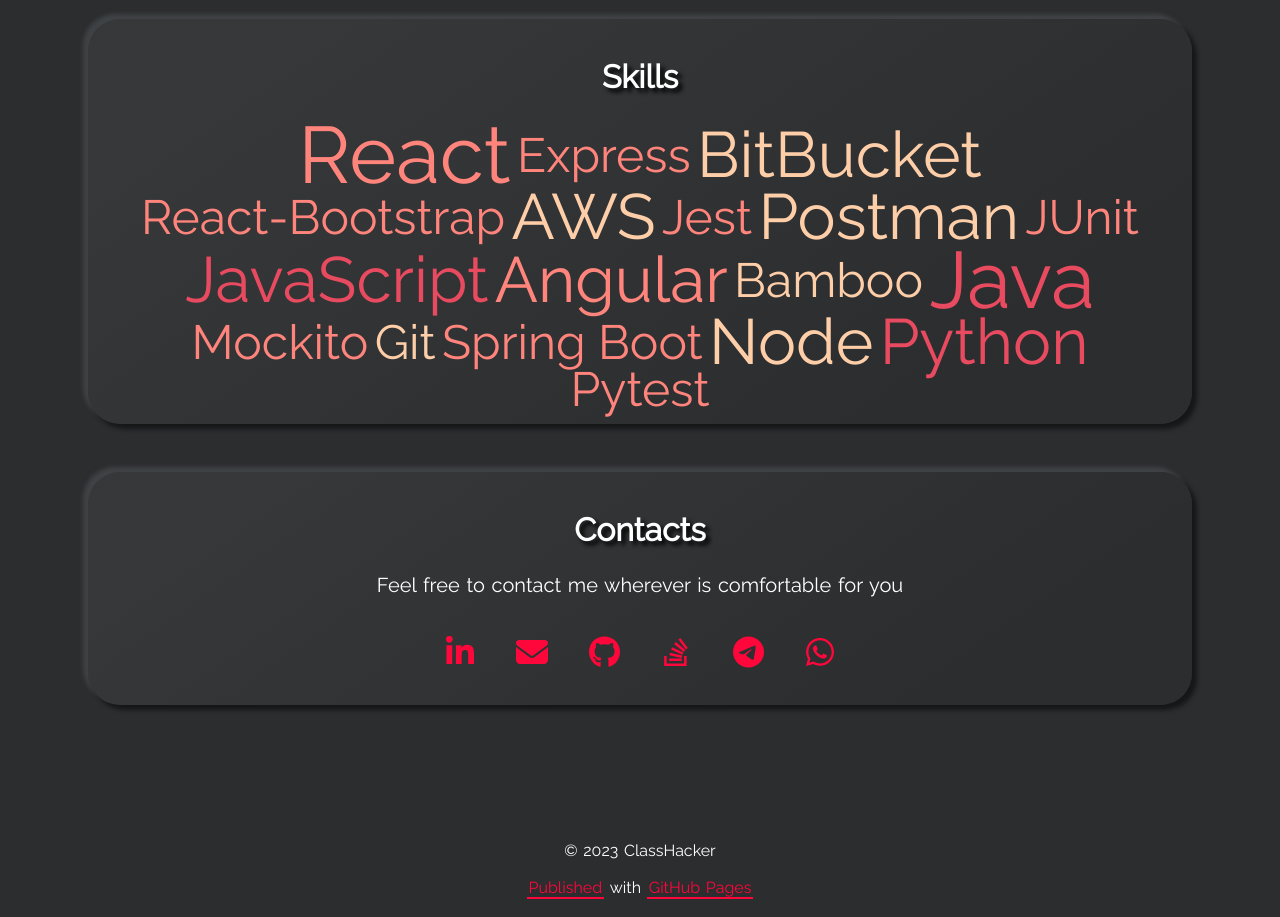
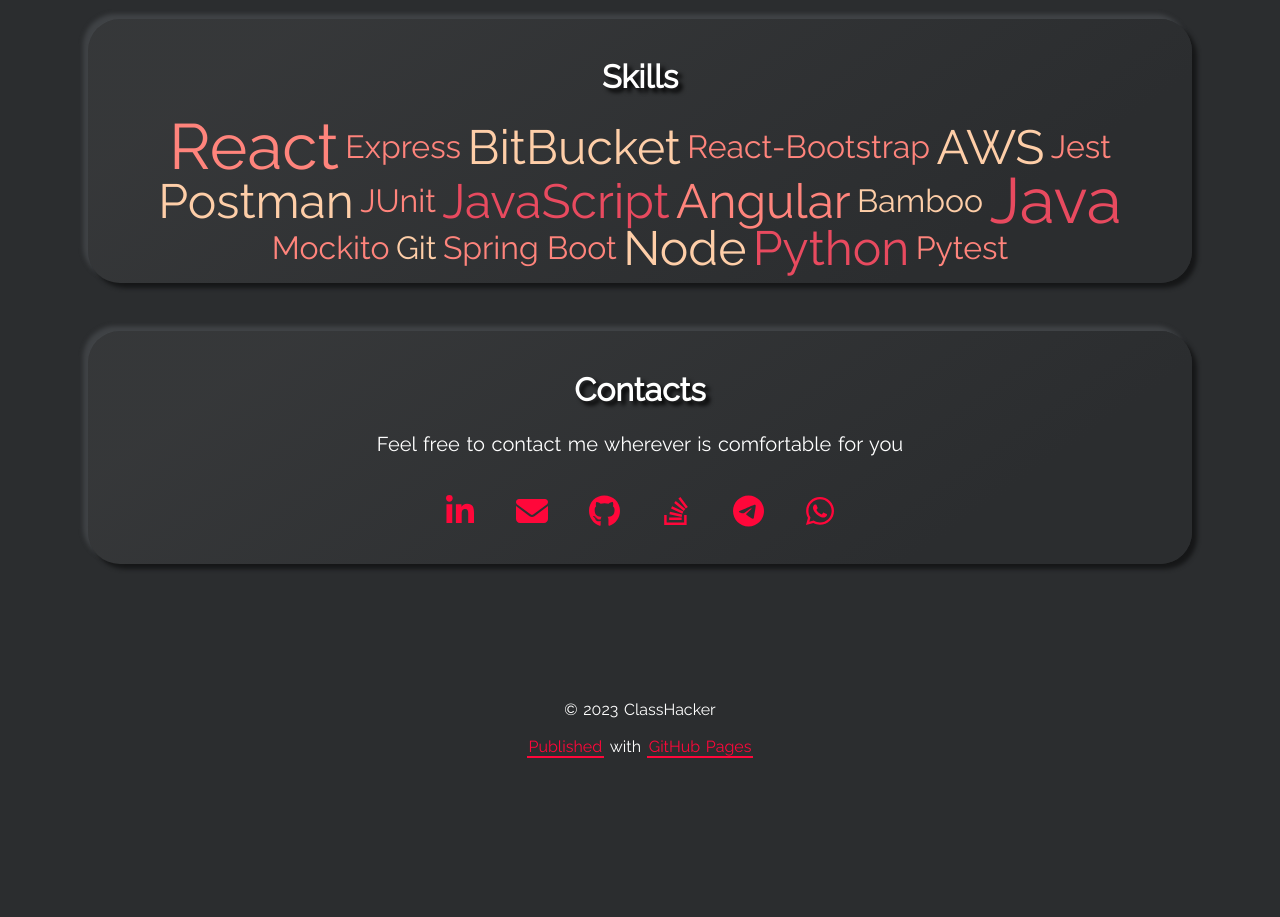
Before and after one commit to ClassHacker/classhacker.github.io, a React (Create React App) app: page / in a window 1280 px wide. Shown: the part 1840-2757 px from the top of the page. After the commit the page ends 2630 px from the top, so only its background shows below. Built offline with nearby package versions, Linux system fonts and the light colour scheme; what react-animations would draw is missing.

Commit message:
decrement weight

```diff
--- a/src/component/Skills.js
+++ b/src/component/Skills.js
@@ -1,24 +1,24 @@
 import "./Skills.scss";
 
 const skills = [
-    { name: 'React', type: 'framework', weight: 5 },
-    { name: 'Express', type: 'framework', weight: 3 },
-    { name: 'BitBucket', type: 'tool', weight: 4 },
-    { name: 'React-Bootstrap', type: 'framework', weight: 3 },
-    { name: 'AWS', type: 'tool', weight: 4 },
-    { name: 'Jest', type: 'framework', weight: 3 },
-    { name: 'Postman', type: 'tool', weight: 4 },
-    { name: 'JUnit', type: 'framework', weight: 3 },
-    { name: 'JavaScript', type: 'language', weight: 4 },
-    { name: 'Angular', type: 'framework', weight: 4 },
-    { name: 'Bamboo', type: 'tool', weight: 3 },
-    { name: 'Java', type: 'language', weight: 5 },
-    { name: 'Mockito', type: 'framework', weight: 3 },
-    { name: 'Git', type: 'tool', weight: 3 },
-    { name: 'Spring Boot', type: 'framework', weight: 3 },
-    { name: 'Node', type: 'tool', weight: 4 },
-    { name: 'Python', type: 'language', weight: 4 },
-    { name: 'Pytest', type: 'framework', weight: 3 },
+    { name: 'React', type: 'framework', weight: 4 },
+    { name: 'Express', type: 'framework', weight: 2 },
+    { name: 'BitBucket', type: 'tool', weight: 3 },
+    { name: 'React-Bootstrap', type: 'framework', weight: 2 },
+    { name: 'AWS', type: 'tool', weight: 3 },
+    { name: 'Jest', type: 'framework', weight: 2 },
+    { name: 'Postman', type: 'tool', weight: 3 },
+    { name: 'JUnit', type: 'framework', weight: 2 },
+    { name: 'JavaScript', type: 'language', weight: 3 },
+    { name: 'Angular', type: 'framework', weight: 3 },
+    { name: 'Bamboo', type: 'tool', weight: 2 },
+    { name: 'Java', type: 'language', weight: 4 },
+    { name: 'Mockito', type: 'framework', weight: 2 },
+    { name: 'Git', type: 'tool', weight: 2 },
+    { name: 'Spring Boot', type: 'framework', weight: 2 },
+    { name: 'Node', type: 'tool', weight: 3 },
+    { name: 'Python', type: 'language', weight: 3 },
+    { name: 'Pytest', type: 'framework', weight: 2 },
 ]
 
 export function Skills() {
```
